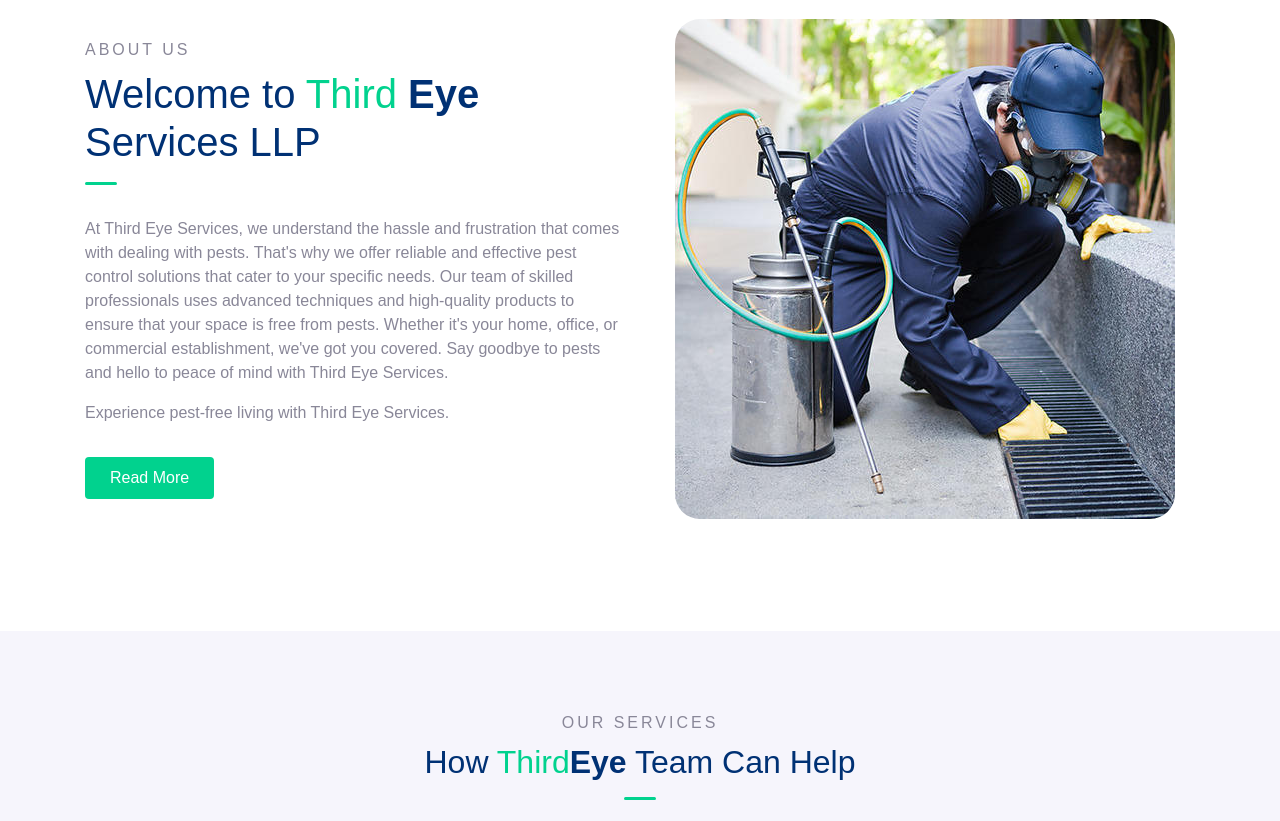
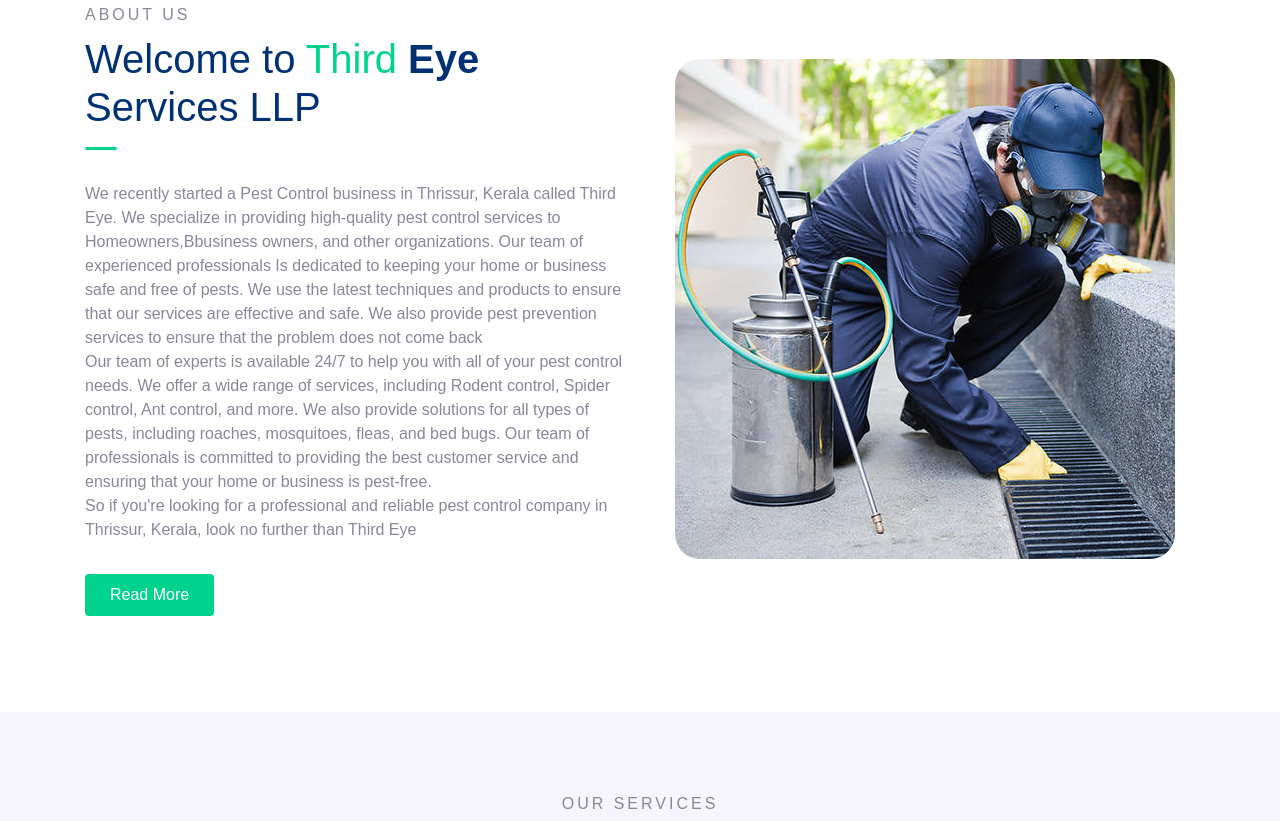
Before and after one commit to akshaysanthosh97/ThirdEye-Business-Website, a plain HTML site: page html/index.html in a window 1280 px wide. Shown: the part 1312-2133 px from the top of the page. Drawn offline with Linux system fonts and the light colour scheme; files whose address does not match are found by name.

Commit message:
Content: About Section Updated

```diff
--- a/html/index.html
+++ b/html/index.html
@@ -142,12 +142,13 @@
           <h1 class="title-section"> Welcome to <span class="text-primary"> Third</span> <span class="font-weight-bold">Eye</span>  <br>Services LLP</h1>
           <div class="divider"></div>
 
-          <p>At Third Eye Services, we understand the hassle and frustration that comes with dealing with pests.
-            That's why we offer reliable and effective pest control solutions that cater to your specific needs.
-            Our team of skilled professionals uses advanced techniques and high-quality products to ensure that your space is free from pests.
-            Whether it's your home, office, or commercial establishment, we've got you covered.
-            Say goodbye to pests and hello to peace of mind with Third Eye Services.</p>
-          <p>Experience pest-free living with Third Eye Services.</p>
+          <p>We recently started a Pest Control business in Thrissur, Kerala called Third Eye. We specialize in providing high-quality pest control services to
+            Homeowners,Bbusiness owners, and other organizations. Our team of experienced professionals Is dedicated to keeping your home or business safe and free of pests. We use the latest techniques and products to ensure that our services are effective and safe.
+            We also provide pest prevention services to ensure that the problem does not come back <br>
+            Our team of experts is available 24/7 to help you with all of
+            your pest control needs. We offer a wide range of services, including Rodent control, Spider control, Ant control, and more. We also provide
+            solutions for all types of pests, including roaches, mosquitoes, fleas, and bed bugs. Our team of professionals is committed to providing the best customer service and ensuring that your home or business is pest-free.<br>
+            So if you're looking for a professional and reliable pest control company in Thrissur, Kerala, look no further than Third Eye</p>
           <a href="about.html" class="btn btn-primary mt-3">Read More</a>
         </div>
         <div class="col-lg-6 py-3 wow fadeInRight">
```
Also changed, not shown: 1 other file.
